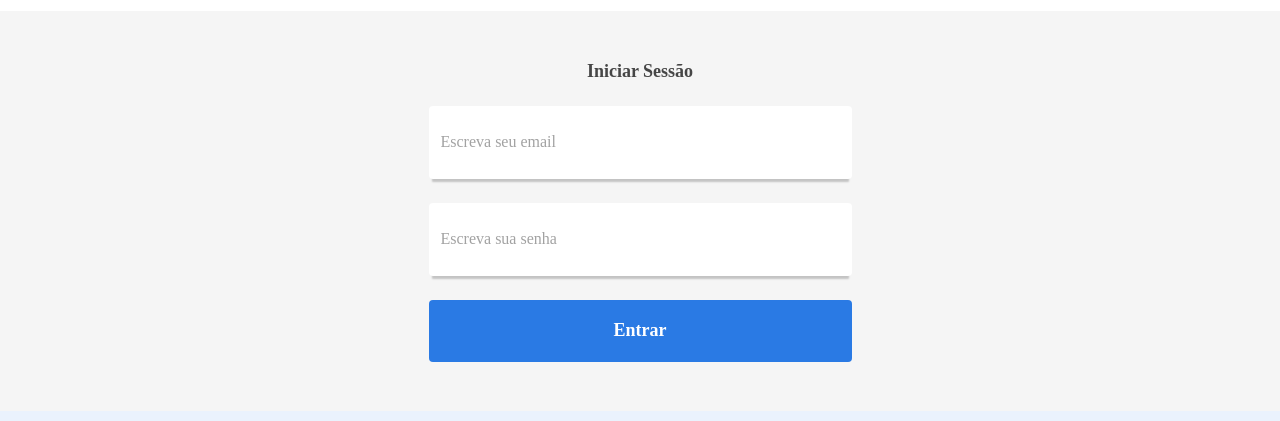
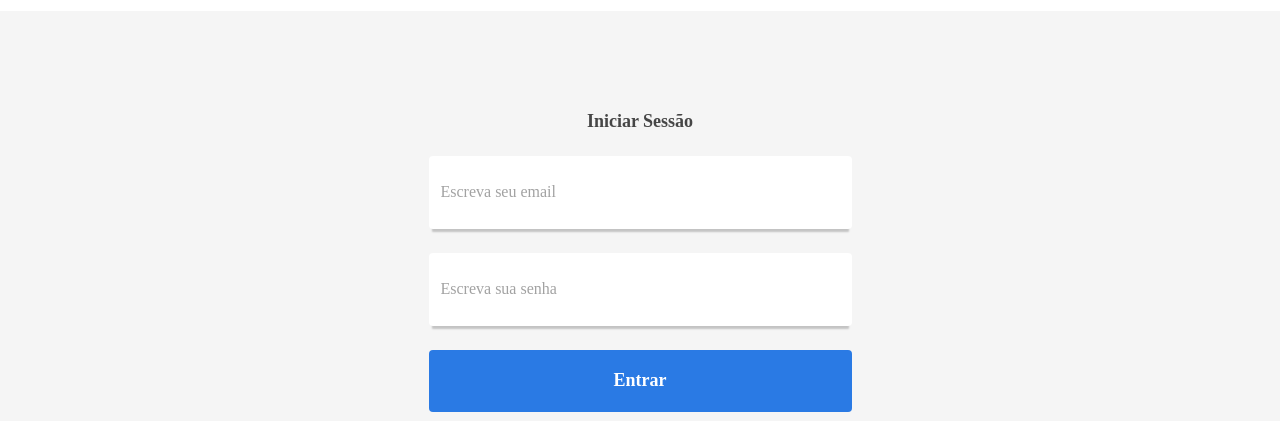
Before and after one commit to eduardoqsilva/e-commerce, a plain HTML site: page login.html in a window 1280 px wide. Shown: the part 61-482 px from the top of the page. Drawn offline with Linux system fonts and the light colour scheme.

Commit message:
update css

```diff
--- a/src/styles/header.css
+++ b/src/styles/header.css
@@ -8,6 +8,9 @@
     padding: 0;
     margin: 0;
     box-sizing: border-box;
+}
+body{
+    overflow-x: hidden;
 }
 
 header{
--- a/src/styles/login.css
+++ b/src/styles/login.css
@@ -1,6 +1,6 @@
 main{
-    height: 100%;
-    min-height: 400px;
+    height: 50vh;
+    min-height: 500px;
     background-color: #F5F5F5;
 
     display: flex;
```
